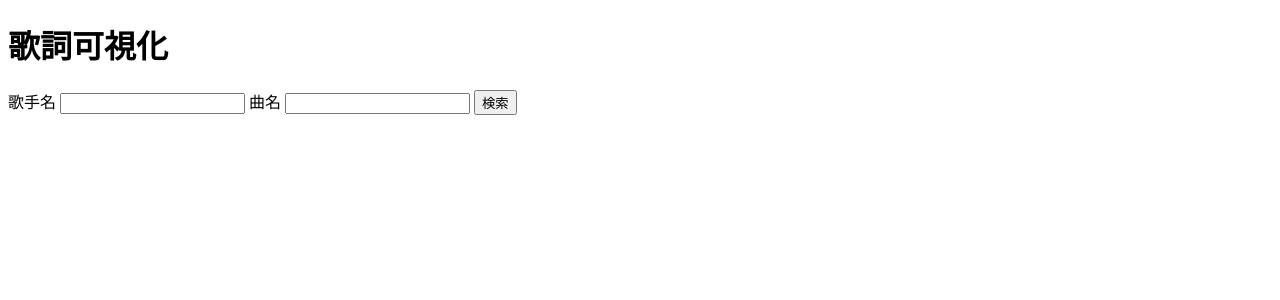
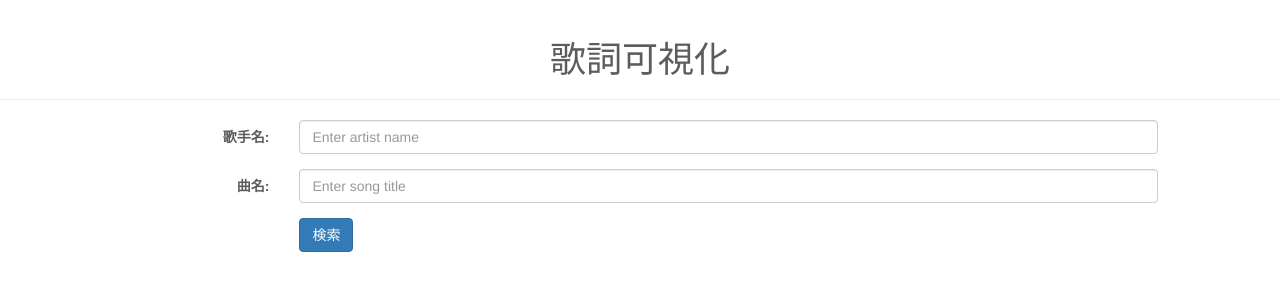
Before and after one commit to Ran350/web-lyrics-visualize, a Flask app: page / in a window 1280 px wide. Shown: the top 300 px of the page. Run offline with Flask 2, Linux system fonts and the light colour scheme; some libraries are stand-ins or nearby versions.

Commit message:
[make] UI iikanji

```diff
--- /dev/null
+++ b/app/static/css/style.css
@@ -0,0 +1,5 @@
+label,
+h1,
+p {
+  color: #5c5c5c;
+}
--- a/app/templates/index.html
+++ b/app/templates/index.html
@@ -3,17 +3,32 @@
 
 {% block body %}
 
-<form action="/" method="POST">
+<div class="col-md-10 col-md-offset-1">
+    <form class="form-horizontal" action="/" method="POST">
+        <div class="form-group">
+            <label class="control-label col-sm-2" for="artist">歌手名:</label>
+            <div class="col-sm-10">
+                <input type="text" class="form-control" id="artist" placeholder="Enter artist name" name="artist">
+            </div>
+        </div>
 
-    <label for="title">歌手名</label>
-    <input type="text" name="artist">
+        <div class="form-group">
+            <label class="control-label col-sm-2" for="title">曲名:</label>
+            <div class="col-sm-10">
+                <input type="text" class="form-control" id="title" placeholder="Enter song title" name="title">
+            </div>
+        </div>
 
-    <label for="title">曲名</label>
-    <input type="text" name="title">
+        {% block status %}{% endblock %}
 
-    <input type="submit" value="検索">
+        <div class="form-group">
+            <div class="col-sm-offset-2 col-sm-10">
+                <button type="submit" class="btn btn-primary">検索</button>
+            </div>
+        </div>
+    </form>
+</div>
 
-</form>
-{% block status %}{% endblock %}
+
 
 {% endblock %}
--- a/app/templates/layout.html
+++ b/app/templates/layout.html
@@ -3,12 +3,23 @@
 <head>
     <meta charset="UTF-8">
     <meta name="viewport" content="width=device-width, initial-scale=1.0">
-    <title>Document</title>
+    <title>歌詞可視化</title>
     <!-- <link rel="stylesheet" type=text/css href="{{ url_for('static', filename='style.css') }}"> -->
+    <link rel="stylesheet" href="https://maxcdn.bootstrapcdn.com/bootstrap/3.3.7/css/bootstrap.min.css">
+    <script src="https://ajax.googleapis.com/ajax/libs/jquery/3.2.0/jquery.min.js"></script>
+    <script src="https://maxcdn.bootstrapcdn.com/bootstrap/3.3.7/js/bootstrap.min.js"></script>
+    <link rel="stylesheet" type="text/css" href="/static/css/style.css">
+</head>
 
-</head>
 <body>
-    <h1>歌詞可視化</h1>
+
+    <div class="page-header text-center">
+        <a href="/" style="text-decoration: none;">
+            <h1>歌詞可視化</h1>
+        </a>
+    </div>
+
     {% block body %}{% endblock %}
+
 </body>
 </html>
--- a/app/templates/no_lv.html
+++ b/app/templates/no_lv.html
@@ -3,6 +3,8 @@
 
 {% block status %}
 
-<p>{{ artist }} の {{ title }} は見つかりませんでした</p>
+<p class="text-center text-warning">
+    {{ artist }} の {{ title }} は見つかりませんでした。
+</p>
 
 {% endblock %}
```
Also changed, not shown: app/templates/image.html (+12 -7 lines), app/static/images/丸の内サディスティック.png.
